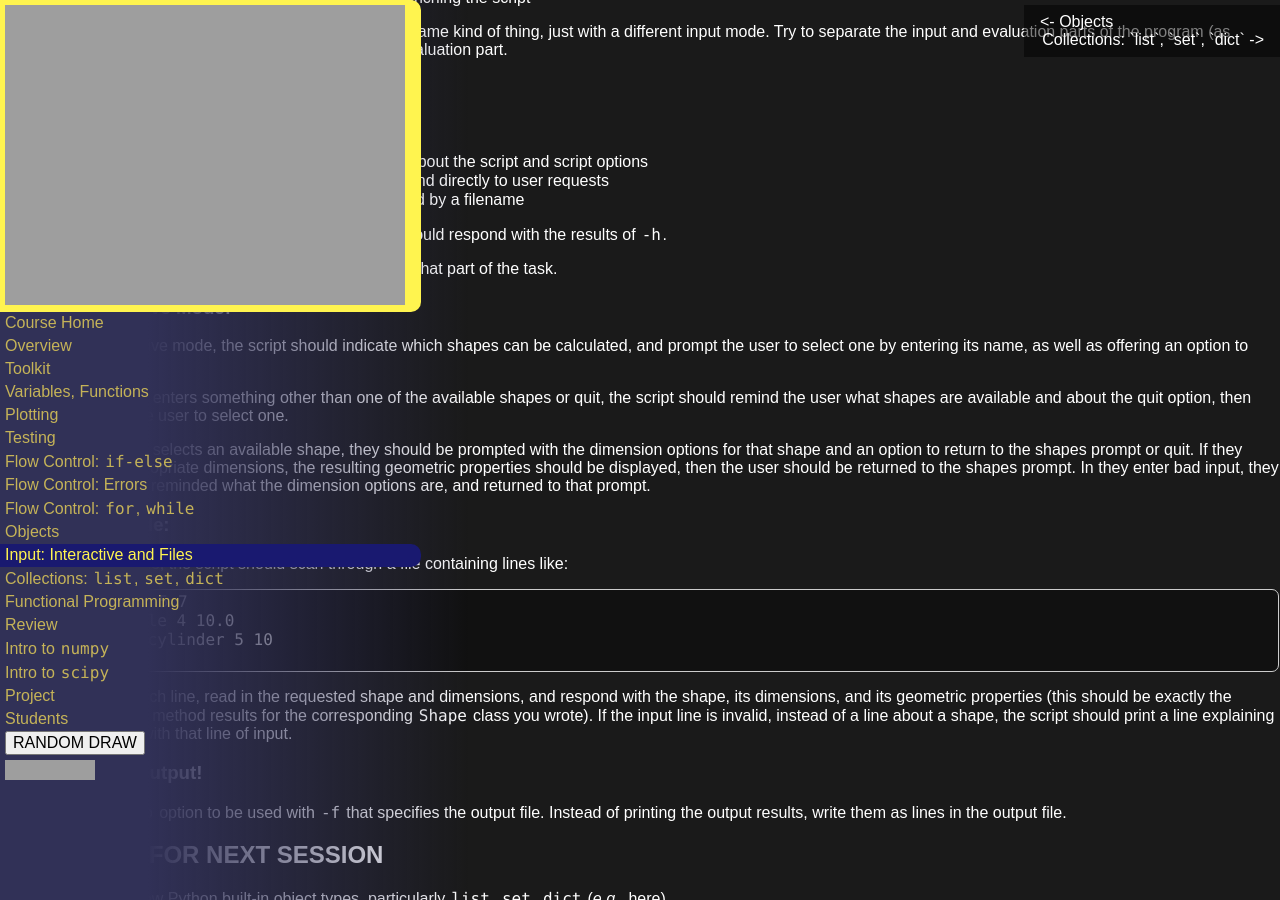
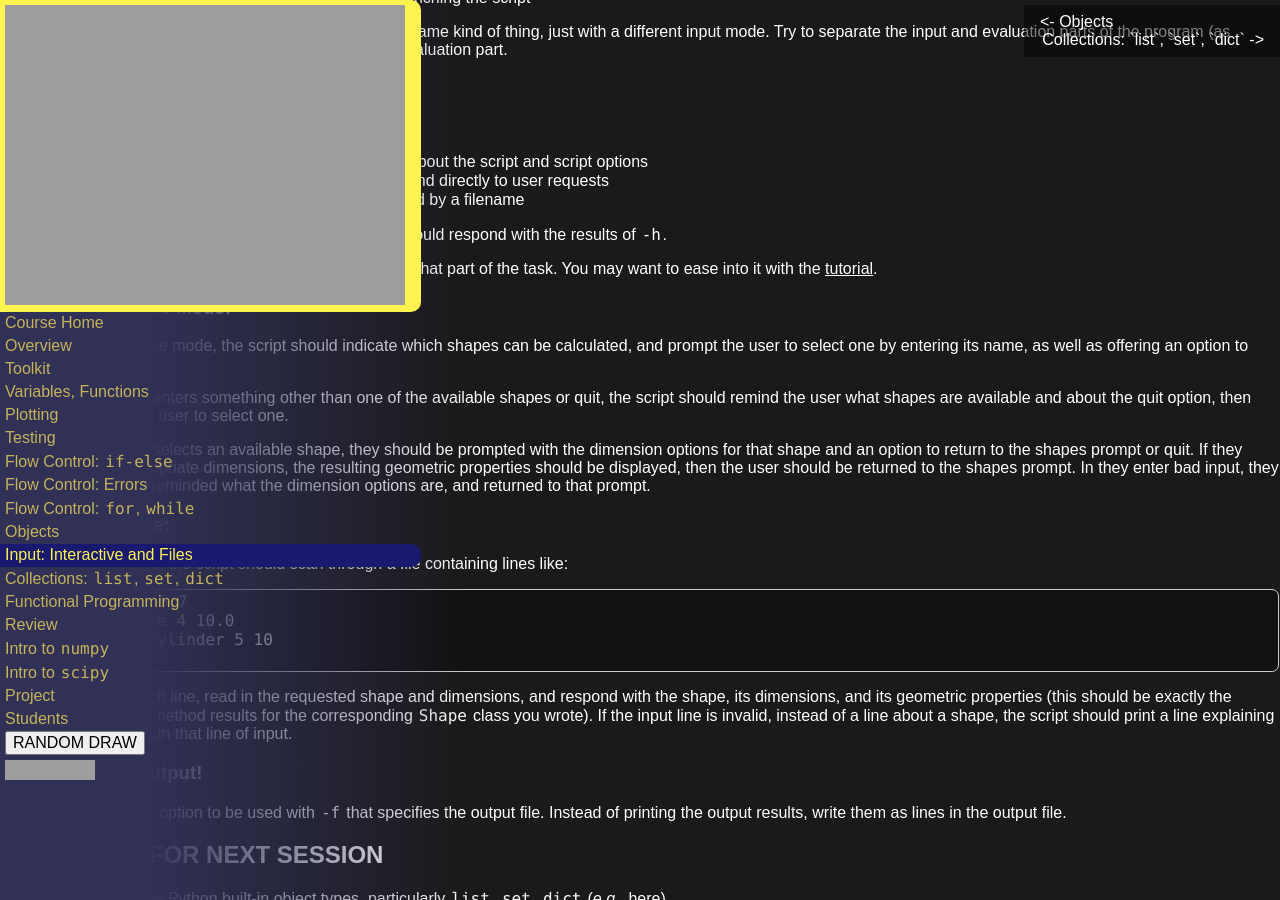
Before and after one commit to AIMS-Ghana/python-course, a Jekyll site: the page built from _days/09_input.md, in a window 1280 px wide and 900 px high, scrolled down 2586 px. Built offline with Jekyll 4.4.1, drawn with Linux system fonts in a browser that asks for light colours; grey boxes are pictures that could not be loaded.

Commit message:
one extra link for cl parsing

```diff
--- a/_days/09_input.md
+++ b/_days/09_input.md
@@ -107,8 +107,8 @@ Your script should receive three arguments:
 If the script receives erroneous arguments, it should respond with the results
 of `-h`.
 
-I recommend you review this [built in module](https://docs.python.org/3/library/argparse.html#module-argparse) for
-that part of the task.
+I recommend you review this [built in module](https://docs.python.org/dev/library/argparse.html) for
+that part of the task.  You may want to ease into it with the [tutorial](https://docs.python.org/dev/howto/argparse.html#id1).
 
 ### Interactive Mode:
 
```
